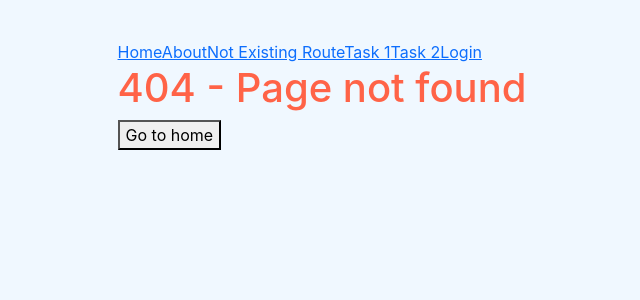
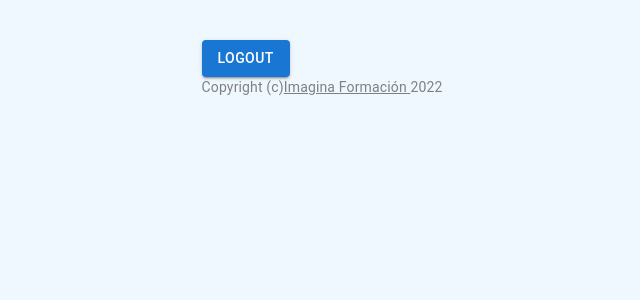
Before and after one commit to gonzalezruben681/ob-react, a React (Create React App) app: page /dashboard in a window 1280 px wide. Before the commit this address had no page. Shown: the top 300 px of the page, without its empty margins (318-958 px from the left). Built offline with nearby package versions, Linux system fonts and the light colour scheme.

Commit message:
add: Avance en el proyecto

```diff
--- a/package.json
+++ b/package.json
@@ -3,9 +3,14 @@
   "version": "0.1.0",
   "private": true,
   "dependencies": {
+    "@emotion/react": "^11.10.4",
+    "@emotion/styled": "^11.10.4",
+    "@mui/icons-material": "^5.10.9",
+    "@mui/material": "^5.10.9",
     "axios": "^1.1.2",
     "bootstrap": "^5.2.1",
     "bootstrap-icons": "^1.9.1",
+    "clsx": "^1.2.1",
     "cra-template": "1.2.0",
     "formik": "^2.2.9",
     "node-sass": "^7.0.3",
--- /dev/null
+++ b/src/AppRoutingFinal.js
@@ -0,0 +1,32 @@
+import {
+  BrowserRouter as Router,
+  Route,
+  Routes,
+  Navigate,
+} from 'react-router-dom';
+// import './App.css';
+import NotFoundPage from './pages/404/NotFoundPage';
+import LoginPage from './pages/auth/LoginPage';
+import DashboardPage from './pages/dashboard/Dashboard';
+
+function AppRoutingFinal() {
+  // TODO: change to value from sessionStorage (or something dinamic)
+
+  let loggedIn = true;
+
+  return (
+    <Router>
+      <Routes>
+        {/* Redirections to protect our routes */}
+        <Route exact path='/' element={loggedIn ? (<Navigate from='/' to='/dashboard' />) : (<Navigate from='/' to='/login' />)} />
+        {/* Login Route */}
+        <Route exact path='/login' element={<LoginPage />} />
+        {/* Dashboard Route */}
+        <Route exact path='/dashboard' element={loggedIn ? (<DashboardPage />) : (<Navigate from='/' to='/login' />)} />
+        <Route path='*' element={<NotFoundPage />} />
+      </Routes>
+    </Router>
+  );
+}
+
+export default AppRoutingFinal;
--- /dev/null
+++ b/src/components/pure/Copyright.jsx
@@ -0,0 +1,19 @@
+import React from 'react';
+// Materia UI Components
+import Link from '@mui/material/Link';
+import Typography from '@mui/material/Typography';
+
+const Copyright = () => {
+    return (
+        <div>
+            <Typography variant="body2" color="GrayText" align="center">
+                {'Copyright (c)'}
+                <Link color="inherit" href='https://imaginaformacion.com'>Imagina Formación </Link>
+                {''}
+                {new Date().getFullYear()}
+            </Typography>
+        </div>
+    );
+}
+
+export default Copyright;
--- a/src/index.js
+++ b/src/index.js
@@ -8,13 +8,14 @@
 
 import App from './App';
 import AppRoutingOne from './AppRoutingOne';
+import AppRoutingFinal from './AppRoutingFinal';
 import reportWebVitals from './reportWebVitals';
 
 const root = ReactDOM.createRoot(document.getElementById('root'));
 root.render(
   <React.StrictMode>
     {/* <App /> */}
-    <AppRoutingOne />
+    <AppRoutingFinal />
   </React.StrictMode>
 );
 
--- /dev/null
+++ b/src/pages/dashboard/Dashboard.jsx
@@ -0,0 +1,23 @@
+import React from 'react';
+import {
+    useNavigate
+} from 'react-router-dom';
+import Button from '@mui/material/Button';
+import Copyright from '../../components/pure/Copyright';
+
+const DashboardPage = () => {
+    const navigate = useNavigate();
+
+    const logout = () => {
+        navigate('/login');
+    }
+
+    return (
+        <div>
+            <Button onClick={logout} variant="contained">Logout</Button>
+            <Copyright></Copyright>
+        </div>
+    );
+}
+
+export default DashboardPage;
```
Also changed, not shown: src/components/pure/MenuListItems.jsx (added, +41 -0 lines), 1 other file (tests, documents, lock files or other folders).
